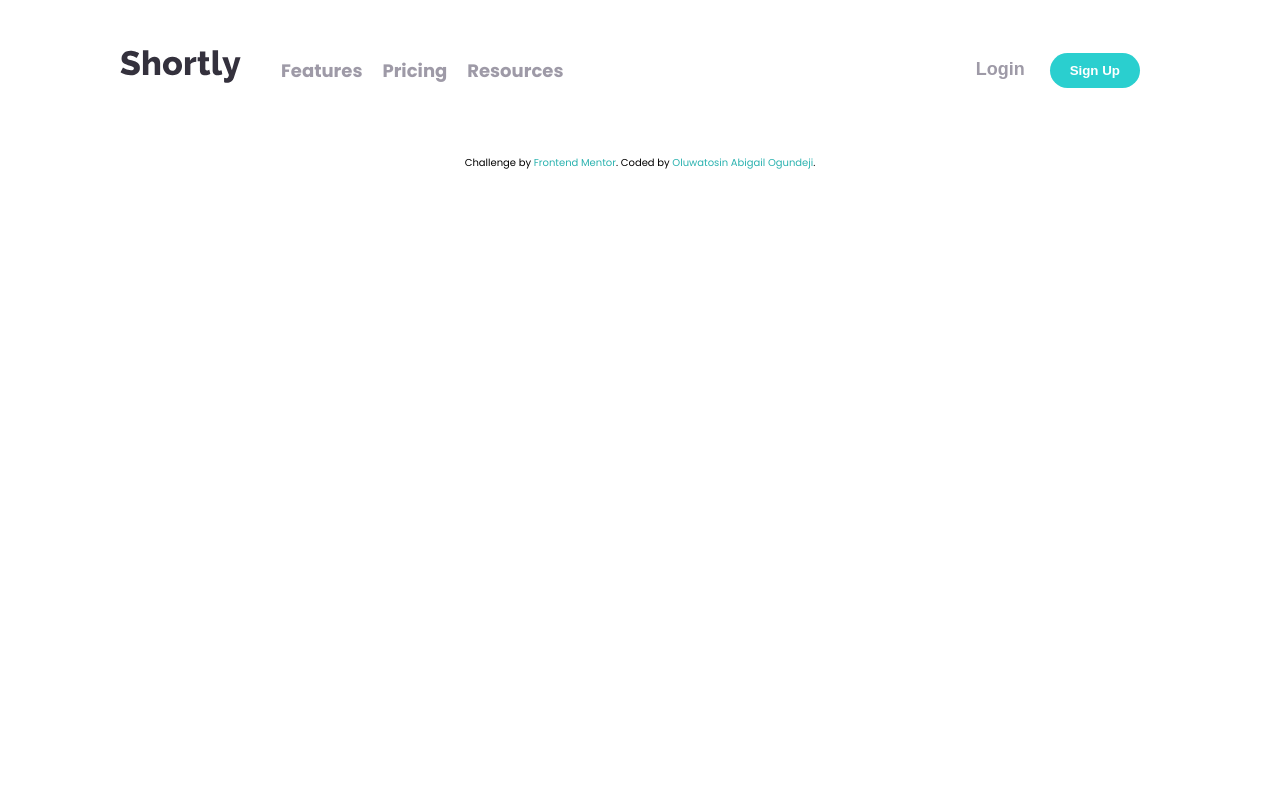
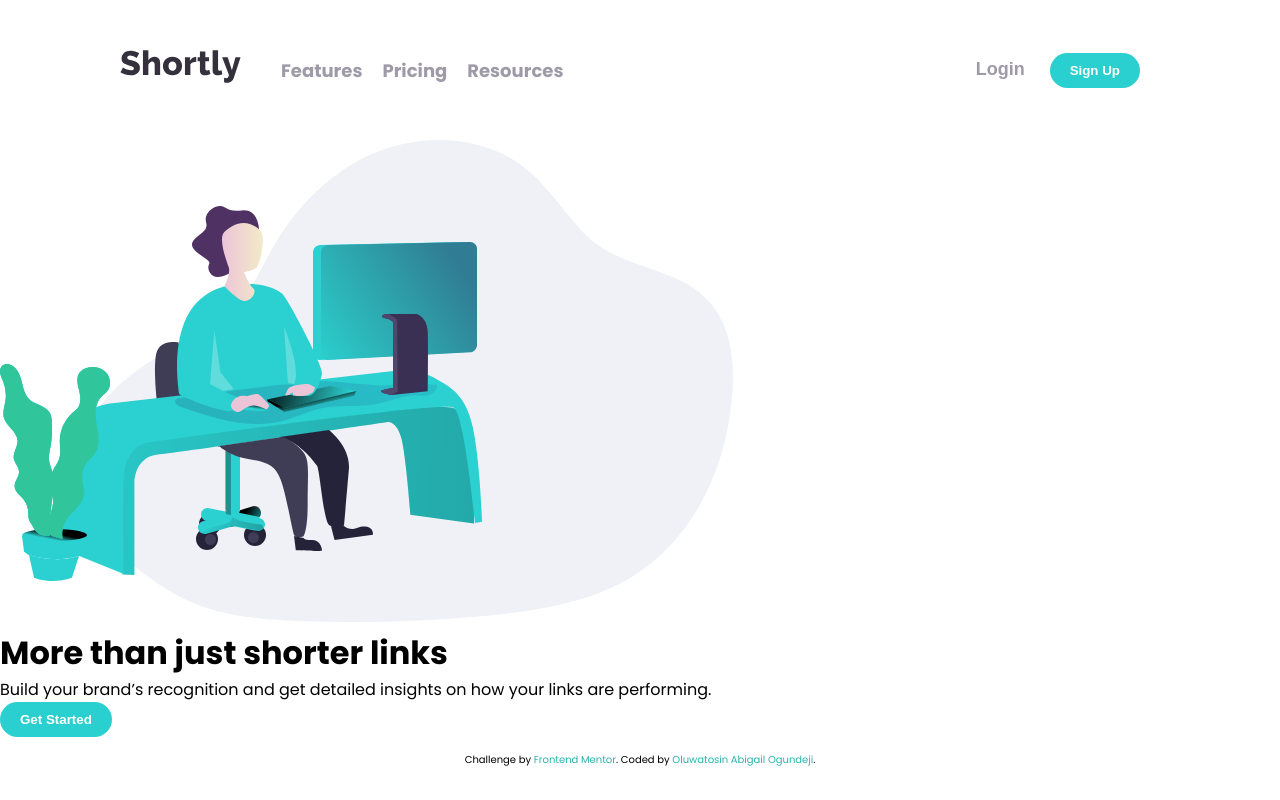
Before and after one commit to Heph-zibah/url-shortening-frontendmentor, a plain HTML site: page index.html in a window 1280 px wide. Drawn offline with Linux system fonts and the light colour scheme.

Commit message:
update files

```diff
--- a/index.html
+++ b/index.html
@@ -11,11 +11,15 @@
 </head>
 
 <body>
+
+    <!-- HEADER -->
     <header>
         <div class="header--leftSide">
             <div class="header__logo">
                 <img src="img/logo.svg" alt="shortly logo">
             </div>
+
+            <!-- DESKTOP NAVIGATION -->
             <nav class="nav__div">
                 <ul class="nav__menu">
                     <li class="nav__list">
@@ -42,6 +46,7 @@
         </div>
     </header>
 
+    <!-- MOBILE NAVIGATION -->
     <article id="mobile--modal">
         <div class="mobile--menu">
             <div class="mobile--header">
@@ -68,6 +73,22 @@
         </div>
     </article>
 
+    <!-- MAIN -->
+    <main>
+        <!-- HERO SECTION -->
+        <div class="hero-section">
+            <div class="hero__img">
+                <img src="img/illustration-working.svg" alt="working illustration">
+            </div>
+            <div class="hero-body">
+                <h1>More than just shorter links</h1>
+                <p>Build your brand’s recognition and get detailed insights on how your links are performing.</p>
+                <button class="btn"> Get Started</button>
+            </div>
+        </div>
+    </main>
+
+    <!-- FOOTER -->
     <footer>
         <div class="attribution">
             Challenge by <a href="https://www.frontendmentor.io/challenges/huddle-landing-page-with-a-single-introductory-section-B_2Wvxgi0/hub/huddle-landing-page-with-a-single-introductory-section-6Fr7r07m_" target="_blank">Frontend Mentor</a>. Coded
--- a/js/app.js
+++ b/js/app.js
@@ -1,10 +1,6 @@
 const menuBar = document.querySelector('.menuBar');
 const closeBar = document.querySelector('.close--bar');
 const mobileMenu = document.querySelector('#mobile--modal');
-
-console.log(menuBar);
-console.log(closeBar);
-console.log(mobileMenu);
 
 menuBar.addEventListener('click', () => {
     closeBar.style.display = 'block';
@@ -20,7 +16,7 @@ closeBar.addEventListener('click', () => {
 });
 
 window.addEventListener('click', (e) => {
-    if (e.target === modal) {
+    if (e.target === mobileMenu) {
         mobileMenu.style.display = 'none';
     }
 });
```
